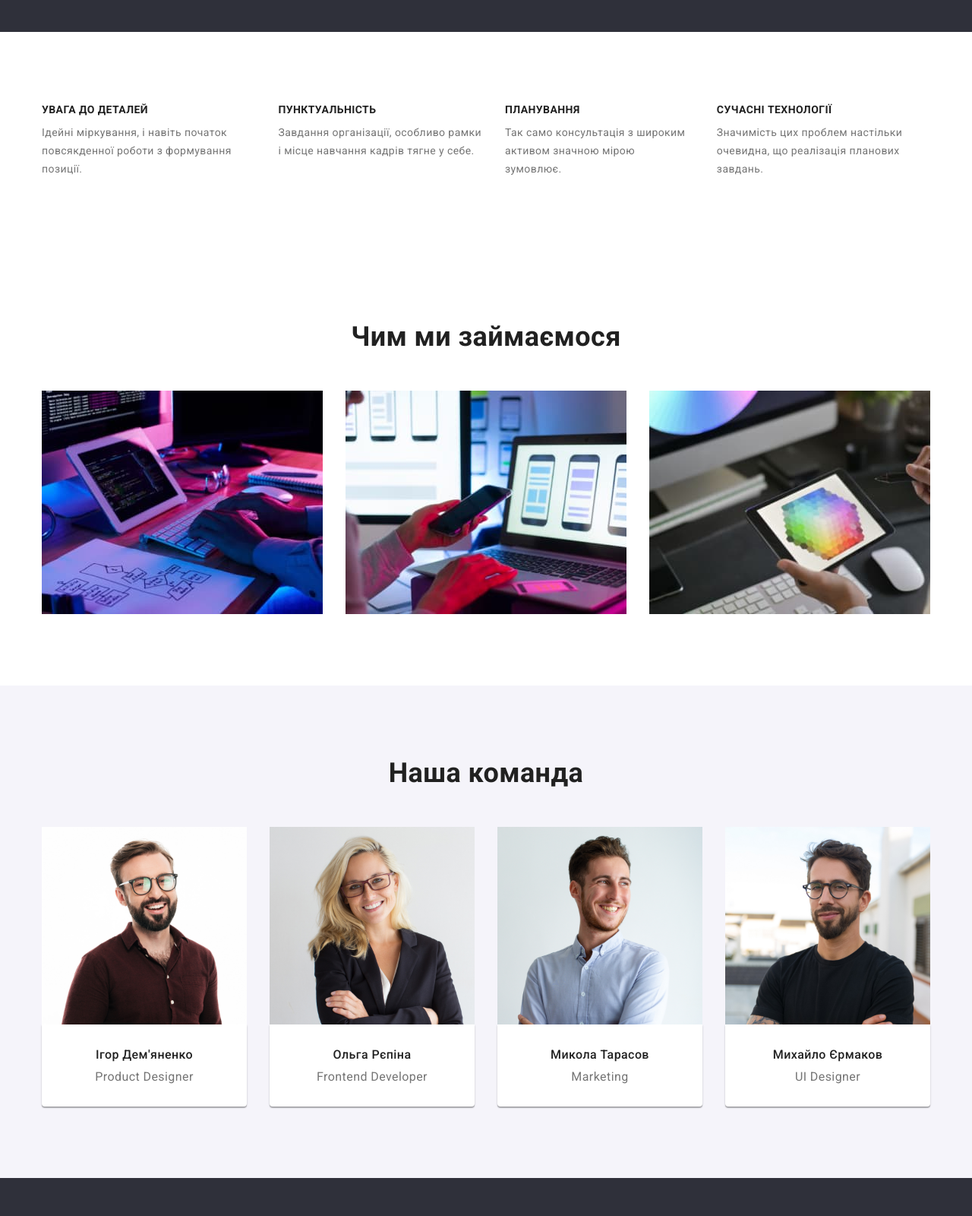
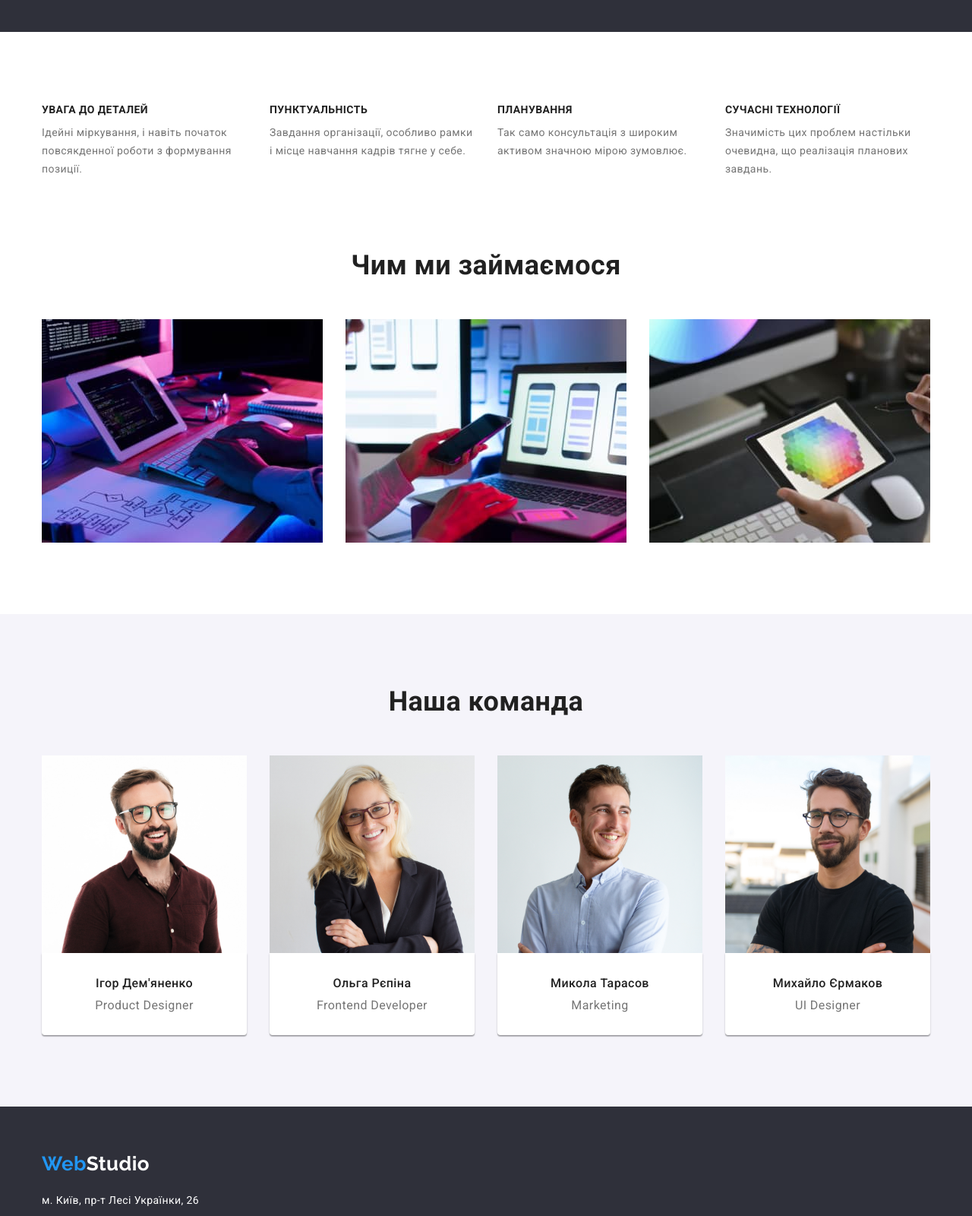
Before and after one commit to BeibaRoman/goit-markup-hw-03, a plain HTML site: page index.html in a window 1280 px wide. Shown: the part 640-2240 px from the top of the page at 76% size. Drawn offline with nearby package versions, Linux system fonts and the light colour scheme.

Commit message:
fixed homework

```diff
--- a/css/styles.css
+++ b/css/styles.css
@@ -189,12 +189,18 @@ address {
   color: var(--second-text-color);
   margin-bottom: 10px;
 }
+.personality-item {
+  max-width: 270px;
+}
 
 .personality-text {
   line-height: calc(24 / 14);
 }
 
 /* section product */
+.product {
+  padding-top: 0;
+}
 
 .product-list {
   display: flex;
@@ -238,7 +244,7 @@ address {
   line-height: calc(19 / 16);
   text-align: center;
   color: var(--second-text-color);
-  padding-bottom: 10px;
+  margin-bottom: 10px;
 }
 
 .team-text {
@@ -255,7 +261,7 @@ address {
 }
 
 .footer-logo {
-  display: flex;
+  display: block;
   margin-bottom: 20px;
 
   font-family: "Raleway";
@@ -317,8 +323,7 @@ address {
   color: var(--second-text-color);
   background-color: #f5f4fa;
   cursor: pointer;
-  box-shadow: 0px 3px 1px rgba(0, 0, 0, 0.1), 0px 1px 2px rgba(0, 0, 0, 0.08),
-    0px 2px 2px rgba(0, 0, 0, 0.12);
+
   border-radius: 4px;
   border: none;
   padding: 6px 22px;
@@ -328,6 +333,8 @@ address {
 .project-button:focus {
   color: var(--third-text-color);
   background-color: var(--accent-color);
+  box-shadow: 0px 3px 1px rgba(0, 0, 0, 0.1), 0px 1px 2px rgba(0, 0, 0, 0.08),
+    0px 2px 2px rgba(0, 0, 0, 0.12);
 }
 .current-button {
   color: var(--third-text-color);
@@ -343,11 +350,14 @@ address {
   gap: 30px;
 }
 
+.work-item {
+  width: 370px;
+}
+
 .work-description {
   background: var(--third-text-color);
   border: 1px solid #eeeeee;
   border-top: none;
-
   padding: 20px 24px;
 }
 
@@ -356,6 +366,7 @@ address {
   line-height: calc(36 / 18);
   letter-spacing: 0.06em;
   color: var(--second-text-color);
+  margin-bottom: 4px;
 }
 
 .work-text {
```
